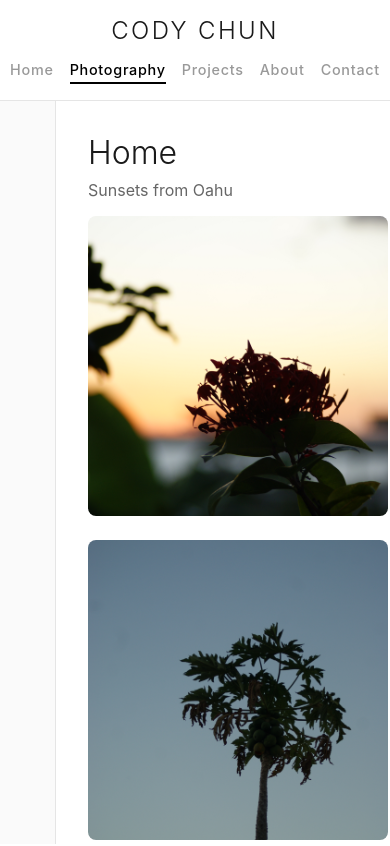
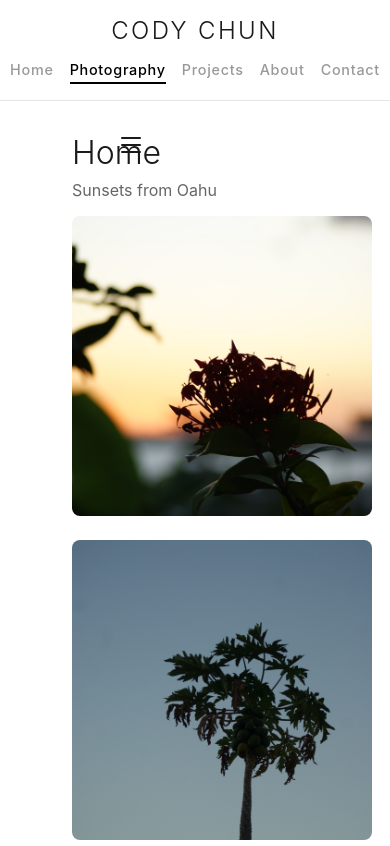
Before and after one commit to codychun/codychun.github.io, a React (Vite) app: page /photography in a window 390 px wide. Shown: the top 846 px of the page. Built offline with nearby package versions, Linux system fonts and the light colour scheme.

Commit message:
Hamburger Icon

```diff
--- a/src/pages/PhotographyPage/PhotographyPage.css
+++ b/src/pages/PhotographyPage/PhotographyPage.css
@@ -19,50 +19,48 @@
   flex-shrink: 0;
   display: flex;
   flex-direction: column;
-  background: #fafafa;
-  border-right: 1px solid #e5e5e5;
   transition: width 0.25s ease;
-  overflow: hidden;
   z-index: 10;
 }
 
 .gallery-sidebar.collapsed {
-  width: 3.5rem;
+  width: auto;
+  background: transparent;
+  overflow: visible;
 }
 
 .gallery-sidebar.expanded {
   width: 14rem;
+  background: white;
+  overflow: hidden;
+  box-shadow: 4px 0 16px rgba(0, 0, 0, 0.06);
 }
 
 .gallery-sidebar-toggle {
   display: flex;
   align-items: center;
   justify-content: center;
-  width: 3.5rem;
-  height: 3.5rem;
+  padding: 0.25rem;
+  margin-right: 1rem;
   flex-shrink: 0;
   border: none;
   background: transparent;
   cursor: pointer;
   color: #1a1a1a;
-  transition: background 0.2s;
 }
 
-.gallery-sidebar-toggle:hover {
-  background: #eee;
+.menu-icon {
+  display: flex;
+  flex-direction: column;
+  gap: 5px;
 }
 
-.waffle-icon {
-  display: grid;
-  grid-template-columns: repeat(3, 4px);
-  gap: 3px;
-}
-
-.waffle-icon span {
-  width: 4px;
-  height: 4px;
-  border-radius: 50%;
+.menu-icon span {
+  display: block;
+  width: 20px;
+  height: 2px;
   background: currentColor;
+  border-radius: 1px;
 }
 
 .gallery-nav {
@@ -162,27 +160,24 @@
     cursor: pointer;
   }
 
-  .gallery-sidebar {
+  .gallery-sidebar.collapsed {
+    position: absolute;
+    top: 0;
+    left: 0;
+  }
+
+  .gallery-sidebar.expanded {
     position: fixed;
     top: 0;
     left: 0;
     bottom: 0;
     z-index: 45;
-    border-right: 1px solid #e5e5e5;
+    width: min(14rem, 80vw);
     box-shadow: 4px 0 24px rgba(0, 0, 0, 0.08);
   }
 
-  .gallery-sidebar.collapsed {
-    width: 3.5rem;
-    box-shadow: none;
-  }
-
-  .gallery-sidebar.expanded {
-    width: min(14rem, 80vw);
-  }
-
   .gallery-main {
-    padding: 0 0 0 3.5rem;
+    padding: 0 0 0 2.5rem;
     width: 100%;
   }
 
--- a/src/pages/PhotographyPage/PhotographyPage.jsx
+++ b/src/pages/PhotographyPage/PhotographyPage.jsx
@@ -33,9 +33,7 @@ function PhotographyPage() {
             aria-label={sidebarOpen ? 'Close gallery menu' : 'Open gallery menu'}
             aria-expanded={sidebarOpen}
           >
-            <span className="waffle-icon" aria-hidden="true">
-              <span /><span /><span />
-              <span /><span /><span />
+            <span className="menu-icon" aria-hidden="true">
               <span /><span /><span />
             </span>
           </button>
```
